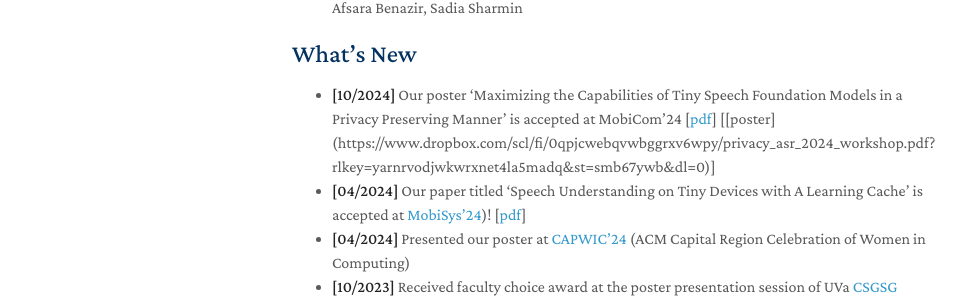
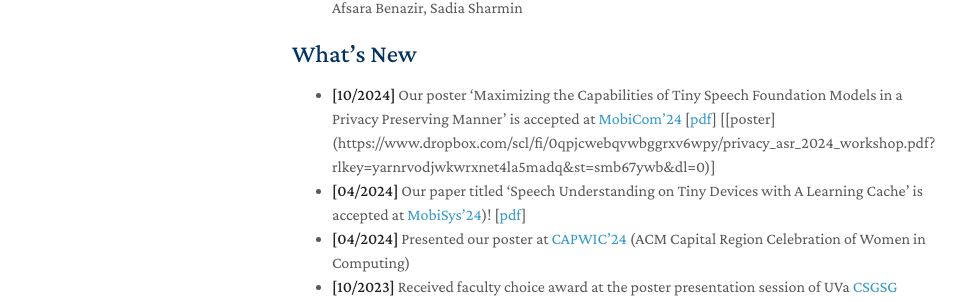
Before and after one commit to afsara-ben/aben.github.io, a Jekyll site: the page built from index.md, in a window 1280 px wide and 1205 px high. Shown: the part 610-912 px from the top of the window, without its empty margins (178-1144 px from the left). Built offline with Jekyll 4.4.1, drawn with Linux system fonts in a browser that asks for light colours; nearby versions of some CDN libraries; a style sheet for code colours, icons or effects is not loaded; our own code applies the rules of GitHub Pages for plain Markdown files; part of the change alters nothing that is shown.

```diff
--- a/index.md
+++ b/index.md
@@ -23,7 +23,7 @@ My research interest lies in the domain of Systems X Machine Learning with a par
 Afsara Benazir, Sadia Sharmin
 
 ## What's New
-- **[10/2024]** Our poster 'Maximizing the Capabilities of Tiny Speech Foundation Models in a Privacy Preserving Manner' is accepted at MobiCom'24 [[pdf](https://www.dropbox.com/scl/fi/8v54xoto0b34f7xew4a5s/2024_privacy_asr_tiny_poster_final.pdf?rlkey=w52i5xz149u1vuj638p2aiqnh&st=0fzwk4sf&dl=0)] [[poster] (https://www.dropbox.com/scl/fi/0qpjcwebqvwbggrxv6wpy/privacy_asr_2024_workshop.pdf?rlkey=yarnrvodjwkwrxnet4la5madq&st=smb67ywb&dl=0)]
+- **[10/2024]** Our poster 'Maximizing the Capabilities of Tiny Speech Foundation Models in a Privacy Preserving Manner' is accepted at [MobiCom'24](https://www.sigmobile.org/mobicom/2024/) [[pdf](https://www.dropbox.com/scl/fi/8v54xoto0b34f7xew4a5s/2024_privacy_asr_tiny_poster_final.pdf?rlkey=w52i5xz149u1vuj638p2aiqnh&st=0fzwk4sf&dl=0)] [[poster] (https://www.dropbox.com/scl/fi/0qpjcwebqvwbggrxv6wpy/privacy_asr_2024_workshop.pdf?rlkey=yarnrvodjwkwrxnet4la5madq&st=smb67ywb&dl=0)]
 - **[04/2024]** Our paper titled 'Speech Understanding on Tiny Devices with A Learning Cache' is accepted at [MobiSys'24](https://www.sigmobile.org/mobisys/2024/))! [[pdf](https://arxiv.org/pdf/2311.18188.pdf)]
 - **[04/2024]** Presented our poster at [CAPWIC'24](https://capwic.org/) (ACM Capital Region Celebration of Women in Computing)
 - **[10/2023]** Received faculty choice award at the poster presentation session of UVa [CSGSG Research Symposium](https://csgsg.org/symposium/) [[poster](https://myuva-my.sharepoint.com/:b:/g/personal/hys4qm_virginia_edu/EQpzSR9XkKRJis2v0TqAPQ4BZQUn_ebYFpxxCybrygXFdA?e=VxMTWr)]
```
